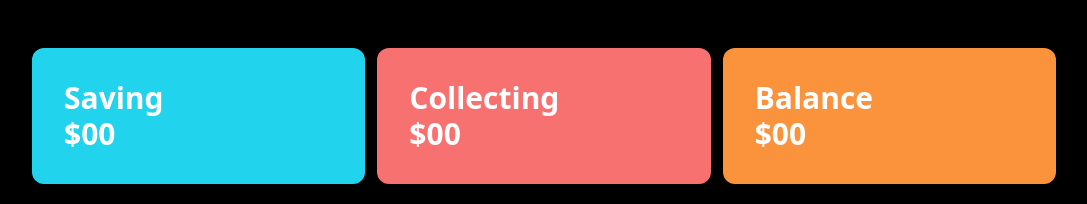
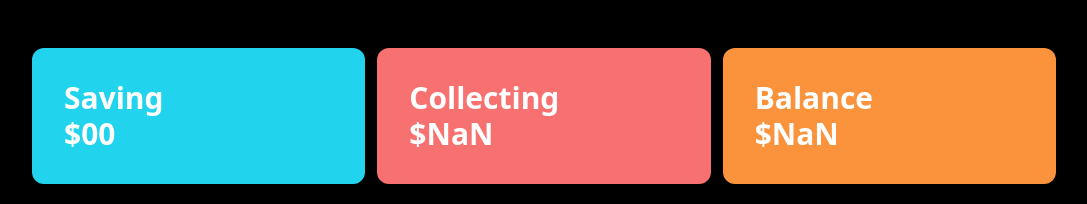
Before and after one commit to MuhammadShohagIslam/Personal-Bank-Account, a plain HTML site: page Bank.html in a window 1280 px wide. Both pictures are taken after a click on the button "Collecting". Shown: the top 204 px of the page, without its empty margins (96-1183 px from the left). Drawn offline with nearby package versions, Linux system fonts and the light colour scheme.

Commit message:
Done Withdraw

```diff
--- a/Bank.html
+++ b/Bank.html
@@ -67,5 +67,6 @@
         </div>
         </section>
         <script src="js/deposit.js"></script>
+        <script src="js/withdraw.js"></script>
     </body>
 </html>
--- /dev/null
+++ b/js/withdraw.js
@@ -0,0 +1,36 @@
+// Working With Collecting Money To My Balance
+document.getElementById("submitCollecting").addEventListener("click", function () {
+    // get the collect money input field
+    const collectMoneyInputField = document.getElementById("collectingMoneyInput");
+    // get the collect money input field value as a string
+    const collectMoneyInputFieldValueString = collectMoneyInputField.value;
+    // get the collect money input field value as a floating
+    const collectingMoney = parseFloat(collectMoneyInputFieldValueString);
+    // clear the value
+    collectMoneyInputField.value = "";
+
+    /* add the collect money to the collect total */
+
+    const currentCollectTotal = document.getElementById("collectingTotal");
+    // get the current collecting as a string
+    const currentCollectTotalString = currentCollectTotal.innerText;
+    // get the current collecting  as a float value
+    const currentCollectTotalFloat = parseFloat(currentCollectTotalString);
+    // calculate the total collecting money
+    const totalCollectingMoney = collectingMoney + currentCollectTotalFloat;
+    // add to the total collecting
+    currentCollectTotal.innerText = totalCollectingMoney;
+
+    /* Reduce Money to the Balance */
+
+    // reduce the collecting money to the balance
+    const currentBalance = document.getElementById("balanceTotal");
+    // get the current balance as a string
+    const currentBalanceString = currentBalance.innerText;
+    // get the current balance  as a float value
+    const currentBalancefloat = parseFloat(currentBalanceString);
+    // calculate the total balance money
+    const totalBalance = currentBalancefloat - totalCollectingMoney;
+    // add to the total balance
+    currentBalance.innerText = totalBalance;
+});
```
